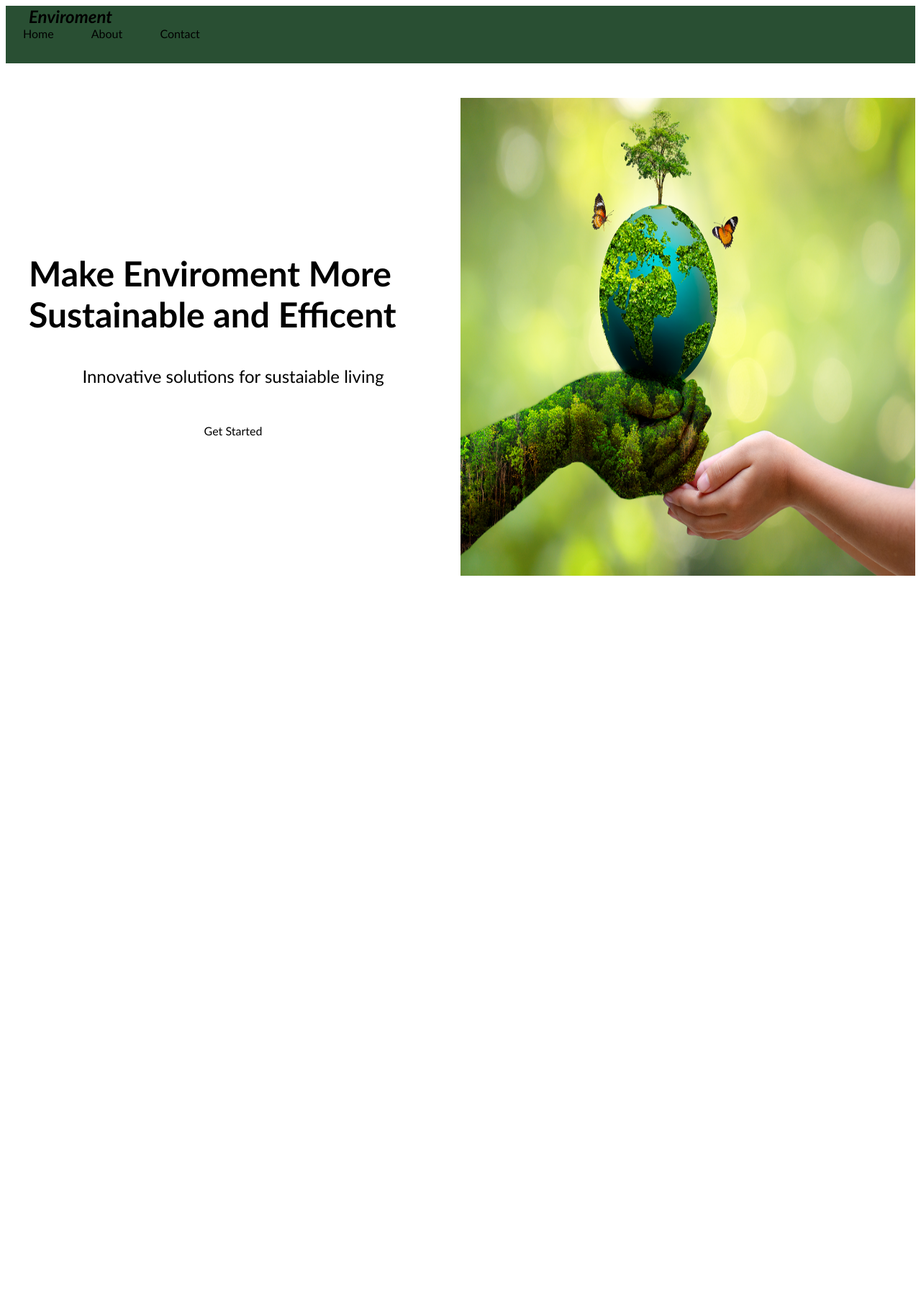
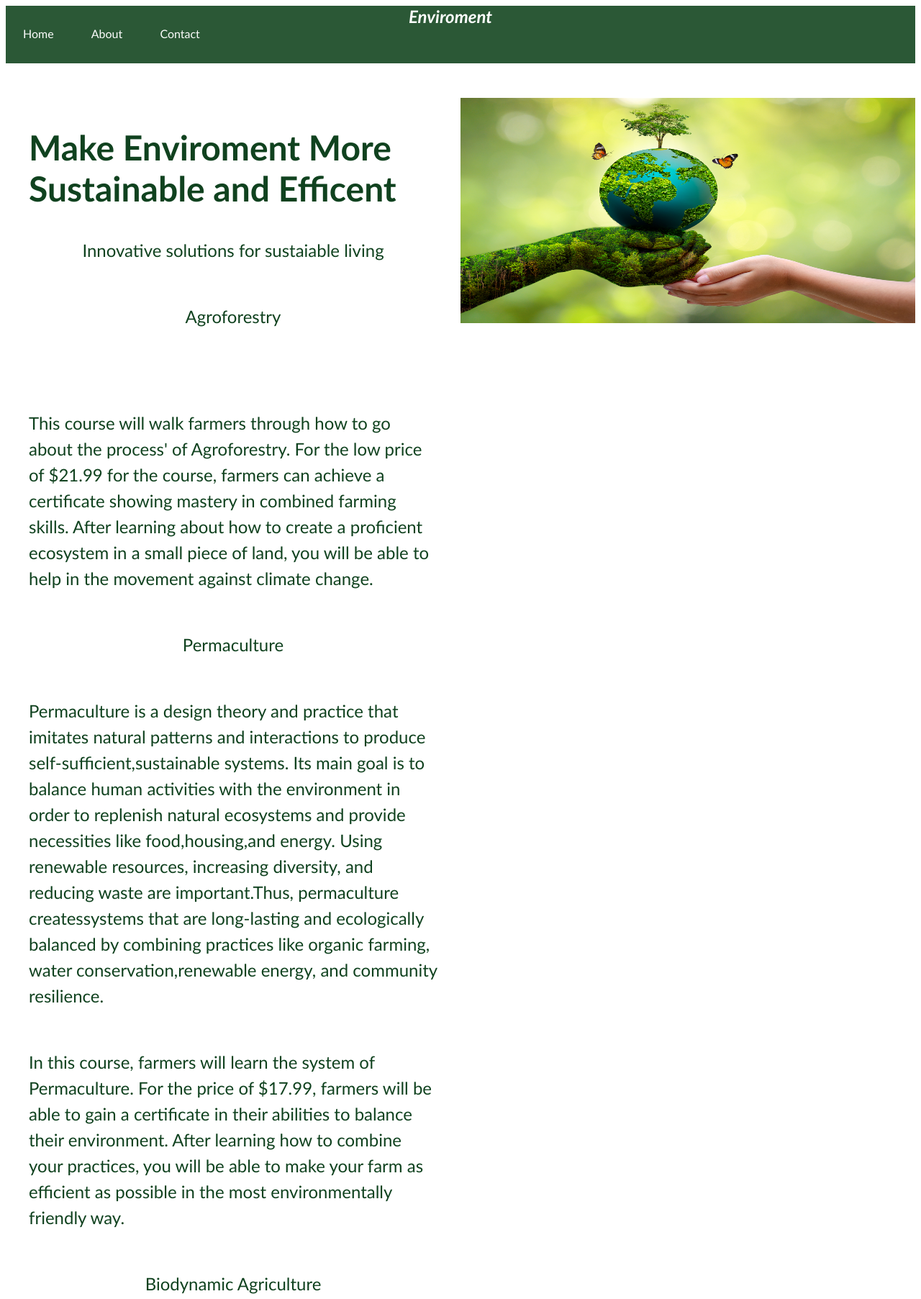
Before and after one commit to 1111kido/Simple-HTML-and-CSS-Website-, a plain HTML site: page index.html in a window 1280 px wide. Shown: the top 1805 px of the page at 72% size. Before the commit the page ends 856 px from the top, so only its background shows below. Drawn offline with Linux system fonts and the light colour scheme.

Commit message:
Added Info

```diff
--- a/index.html
+++ b/index.html
@@ -21,6 +21,19 @@
           <div class="column-left">
             <h1>Make Enviroment More Sustainable and Efficent</h1>
             <p>Innovative solutions for sustaiable living</p>
+            <p>Agroforestry </p>
+            <p></p>
+             <p> This course will walk farmers through how to go about the process' of Agroforestry. For the low price of $21.99 for the course, farmers can achieve a certificate showing mastery in combined farming skills. After learning about how to create a proficient ecosystem in a small piece of land, you will be able to help in the movement against climate change.  </p>
+             <p>Permaculture </p>
+             <p>Permaculture is a design theory and practice that imitates natural patterns and interactions to produce self-sufficient,sustainable systems. Its main goal is to balance human activities with the environment in order to replenish natural ecosystems and provide necessities like food,housing,and energy. Using renewable resources, increasing diversity, and reducing waste are important.Thus, permaculture createssystems that are long-lasting and ecologically balanced by combining practices like organic farming, water conservation,renewable energy, and community resilience. </p>
+             <p>In this course, farmers will learn the system of Permaculture. For the price of $17.99, farmers will be able to gain a certificate in their abilities to balance their environment. After learning how to combine your practices, you will be able to make your farm as efficient as possible in the most environmentally friendly way. </p>
+             <p>Biodynamic Agriculture </p>
+             <p>Biodynamic Agriculture involves integrating crop farming and livestock farming into one shared system. Biodynamic farms emphasize the relationship between all the different parts of the farm to create an environment more similar to natural growth. Soil on biodynamic farms is healthier because there is less focus on the efficiency of crop growth, and more on the future sustainability of the farm. This method will help prevent major polluting issues like runoff and prevent the creation of non-arable land. </p>
+             <p>For only $19.50, farmers can learn the processes of naturally combining crops and livestock into their farms. With the help of biodynamic agriculture, farmers can create viable and naturally sustaining farms that keep the balance of nutrients within the soil and the crops and livestock correct. </p>
+             <p>Precision Agriculture </p>
+             <p>Precision agriculture encompasses using collected data and analyzing it thoroughly to be able to start taking actions. By taking this data, farmers  </p>
+             <p>Precision agriculture involves collecting, analyzing, and taking actions based on data. It can help the agricultural sector meet increasing demand for food products, while also helping farmers improve efficiencies such as through reduced input costs. </p>
+             <p>-Leverage advanced technologies like variable rate technology (VRT) and soil mapping to deliver precise amounts of water, fertilizers, and pesticides, ensuring crops receive exactly what they need.  </p>
             <button>Get Started</button>
           </div>
           <div class="column-right">
--- a/style.css
+++ b/style.css
@@ -7,7 +7,7 @@
 
  nav {
     height: 80px;
-    background:#294f33;
+    background:#2b5836;
     display: felx;
     justify-content: space-between;
     align-items: center;
@@ -15,17 +15,17 @@
  }
 
  .logo{
-    color: black;
+    color: rgb(255, 255, 255);
     font-size: 1.5rem;
     font-weight: bold;
     font-style: italic;
-    padding: 0 2rem;
+    padding: 0 35rem;
  }
 
  nav a {
     text-decoration: none;
-    color: black;
-    padding: 0 1.5rem;
+    color: rgb(253, 253, 253);
+    padding: 0  1.5rem;
  }
 
  nav a:hover {
@@ -48,7 +48,7 @@
     flex-direction: column;
     justify-content: center;
     align-items: flex-start;
-    color: black;
+    color: rgb(16, 66, 31);
     padding:0rem 2rem ;
  }
 
@@ -86,7 +86,7 @@
 
  .hero-image {
     width: 100%;
-    height: 100%;
+    height: 10%;
  }
 
  @media screen and (max-width: 768px) {
```
